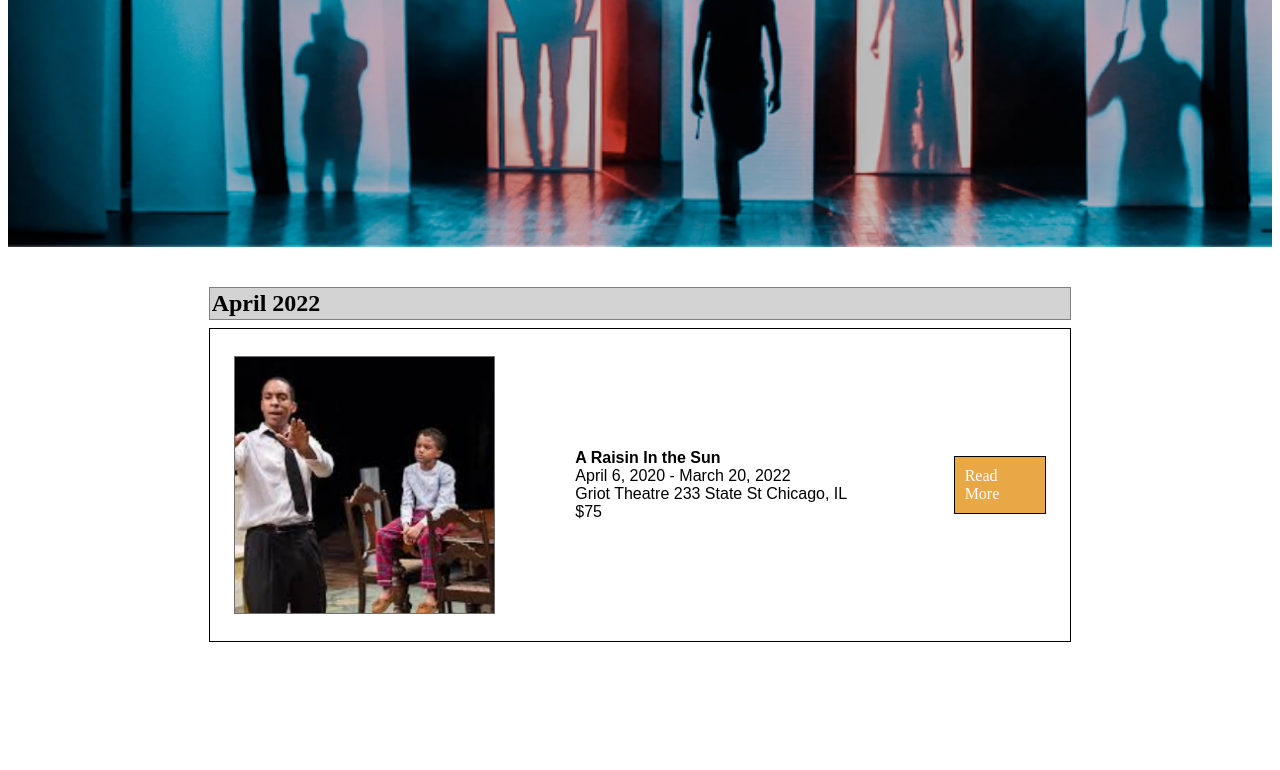
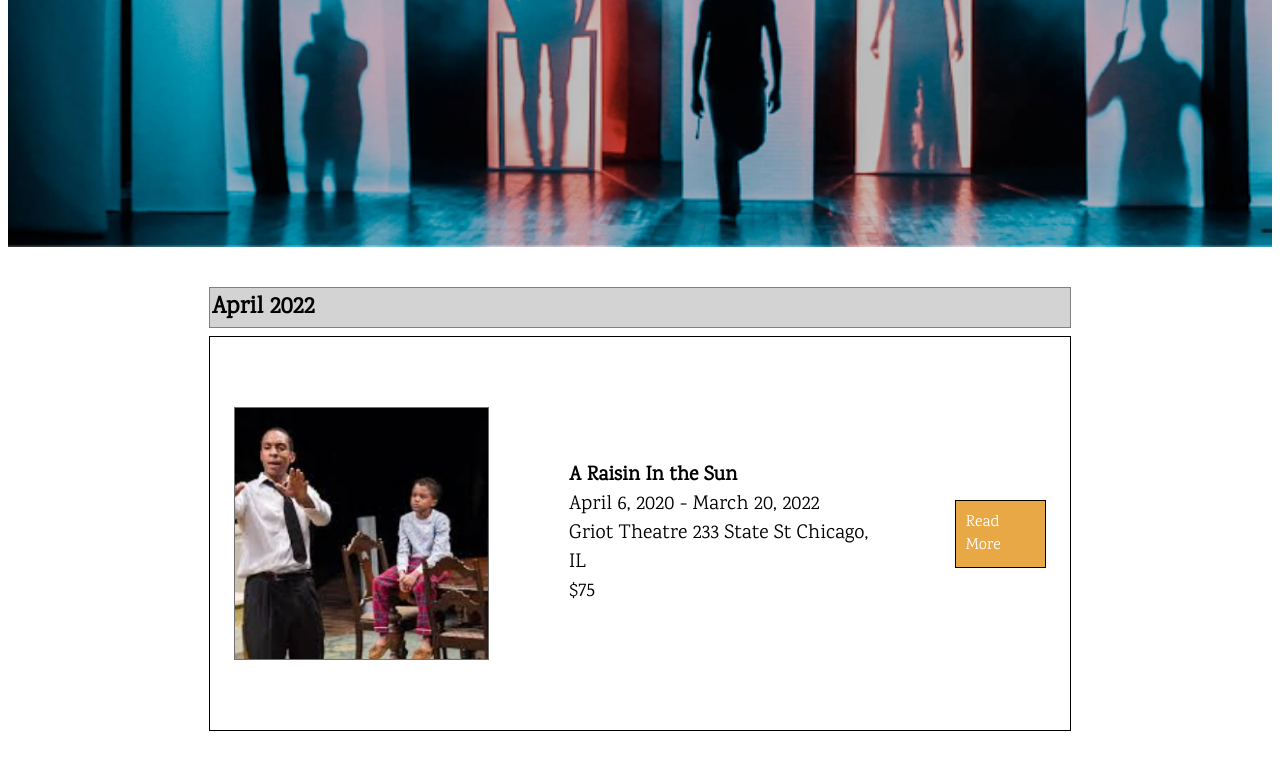
Before and after one commit to Navi-beep/theatreproject, a plain HTML site: page index.html in a window 1280 px wide. Shown: the part 458-1228 px from the top of the page. Drawn offline with Linux system fonts and the light colour scheme.

Commit message:
added font

```diff
--- a/css/main.css
+++ b/css/main.css
@@ -1,4 +1,5 @@
 .container {
+    font-family: 'Karma', serif;
     /**height: 100vh;**/
     display: grid;
     grid-template-columns: 1fr 1fr 1fr 1fr 1fr 1fr;
@@ -108,7 +109,7 @@ p {
     flex-direction: column;
     align-items: left;
     align-self: center;
-    font: 1em sans-serif;
+    font-size: 1.25em;
     padding: 10vh;
     text-align: left;
 }
--- a/index.html
+++ b/index.html
@@ -4,6 +4,7 @@
     <meta charset="UTF-8">
     <meta http-equiv="X-UA-Compatible" content="IE=edge">
     <meta name="viewport" content="width=device-width, initial-scale=1.0">
+    <link href="https://fonts.googleapis.com/css2?family=Karma&display=swap" rel="stylesheet">
     <link rel="stylesheet" href="./css/main.css">
     <title>Theatre Company</title>
 </head>
@@ -33,7 +34,7 @@
             April 6, 2020 - March 20, 2022
             <br>
             Griot Theatre 233 State St Chicago, IL
-            $75 </p></div>
+            <br> $75 </p></div>
 
             <div class="musical-link">
             <a href="">Read More</a>
```
